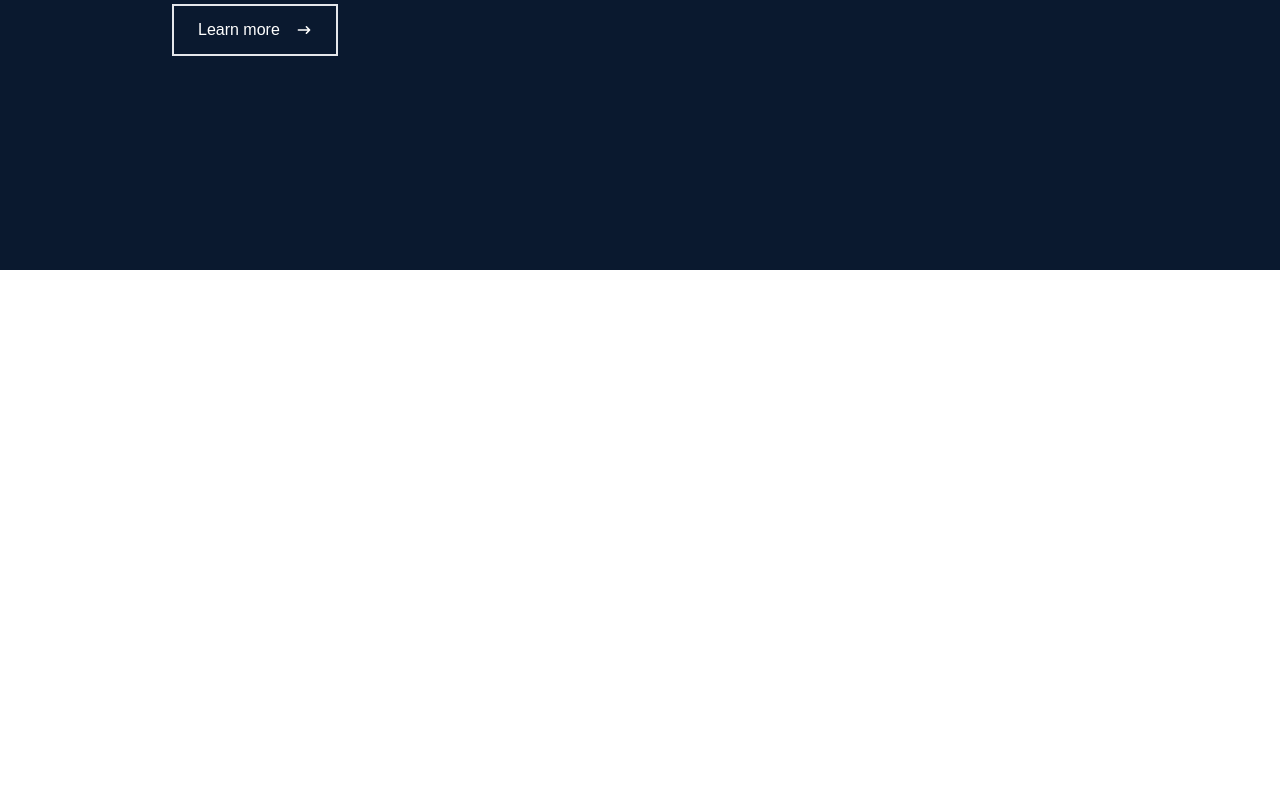
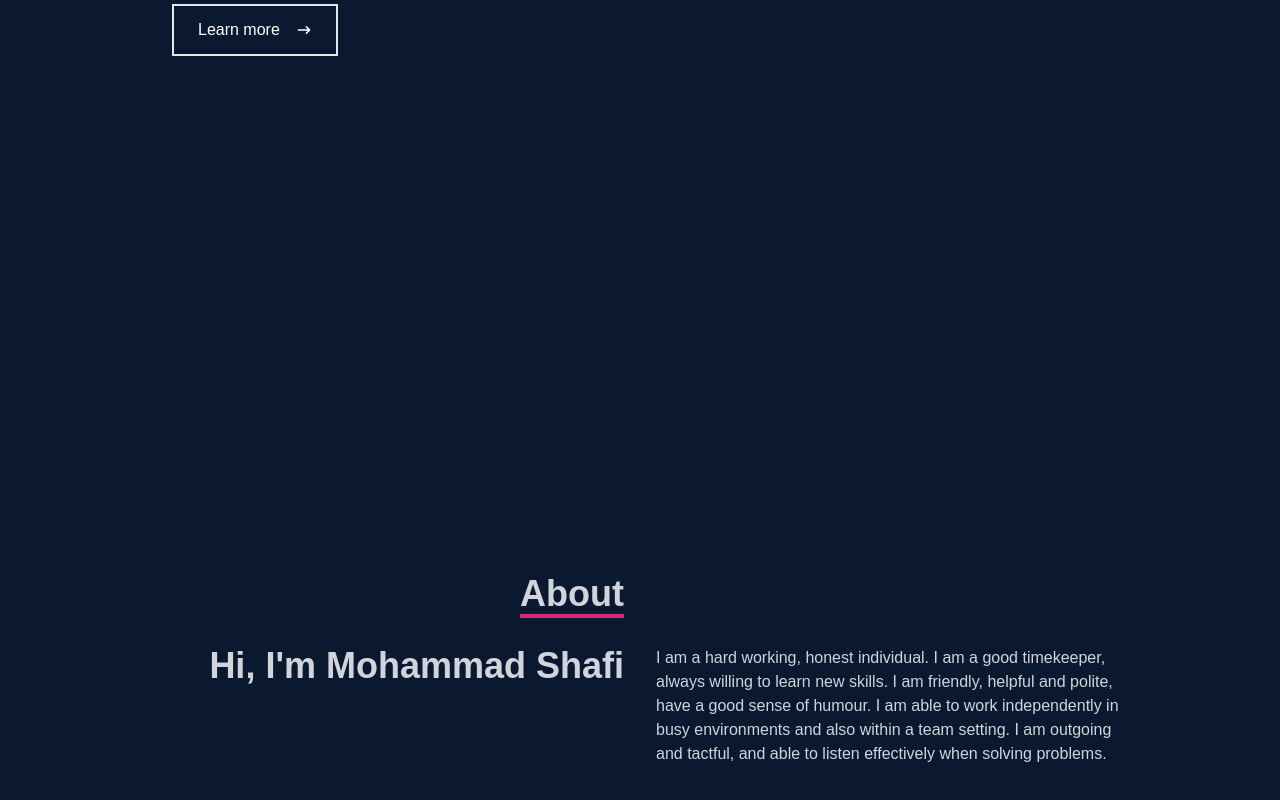
Before and after one commit to ZASFM/My-portfolio-app, a React (Create React App) app: page / in a window 1280 px wide. Shown: the part 530-1330 px from the top of the page. Before the commit the page ends 800 px from the top, so only its background shows below. Built offline with nearby package versions, Linux system fonts and the light colour scheme.

Commit message:
About page

```diff
--- a/src/App.js
+++ b/src/App.js
@@ -1,12 +1,14 @@
 import React from 'react';
 import Navbar from './components/Navbar';
 import Home from './components/Home';
+import About from './components/About';
 
 const App=()=>{
   return (
     <div>
       <Navbar/>
       <Home/>
+      <About/>
     </div>
   )
 }
--- a/src/components/About.js
+++ b/src/components/About.js
@@ -2,9 +2,26 @@ import React from 'react'
 
 const About=()=>{
    return (
-      <div>
-         About
+      <div name='about' className='w-full h-screen bg-[#0a192f] text-gray-300'>
+      <div className='flex flex-col justify-center items-center w-full h-full'>
+        <div className='max-w-[1000px] w-full grid grid-cols-2 gap-8'>
+          <div className='sm:text-right pb-8 pl-4'>
+            <p className='text-4xl font-bold inline border-b-4 border-pink-600'>
+              About
+            </p>
+          </div>
+          <div></div>
+         </div>
+         <div className='max-w-[1000px] w-full grid sm:grid-cols-2 gap-8 px-4'>
+            <div className='sm:text-right text-4xl font-bold'>
+              <p>Hi, I'm Mohammad Shafi</p>
+            </div>
+            <div>
+              <p>I am a hard working, honest individual. I am a good timekeeper, always willing to learn new skills. I am friendly, helpful and polite, have a good sense of humour. I am able to work independently in busy environments and also within a team setting. I am outgoing and tactful, and able to listen effectively when solving problems.</p>
+            </div>
+         </div>
       </div>
+    </div>
    )
 }
 
```
